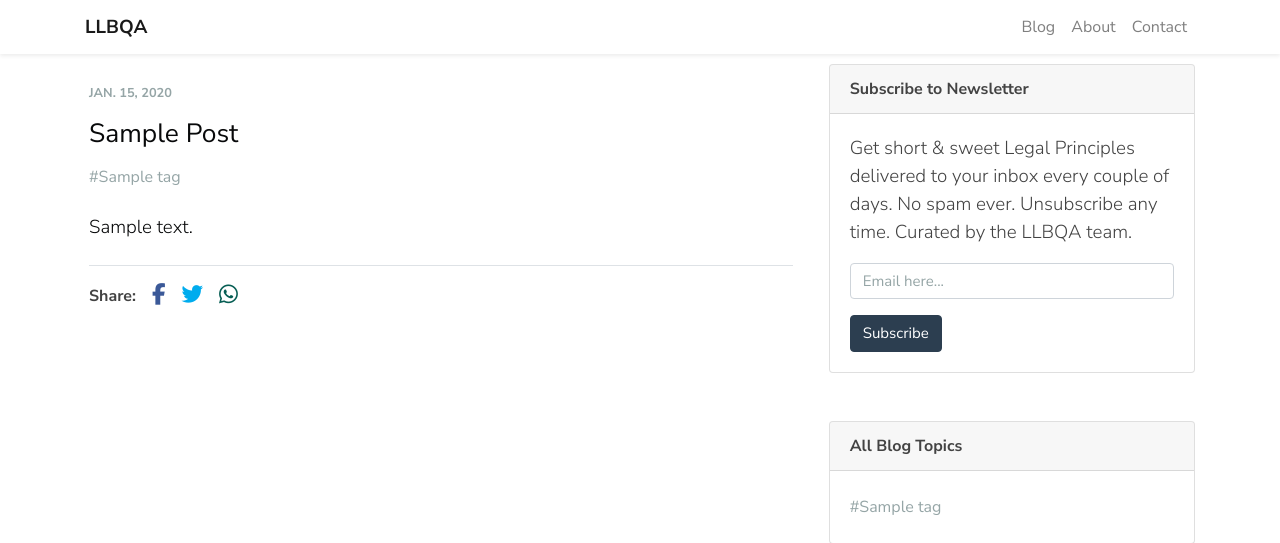
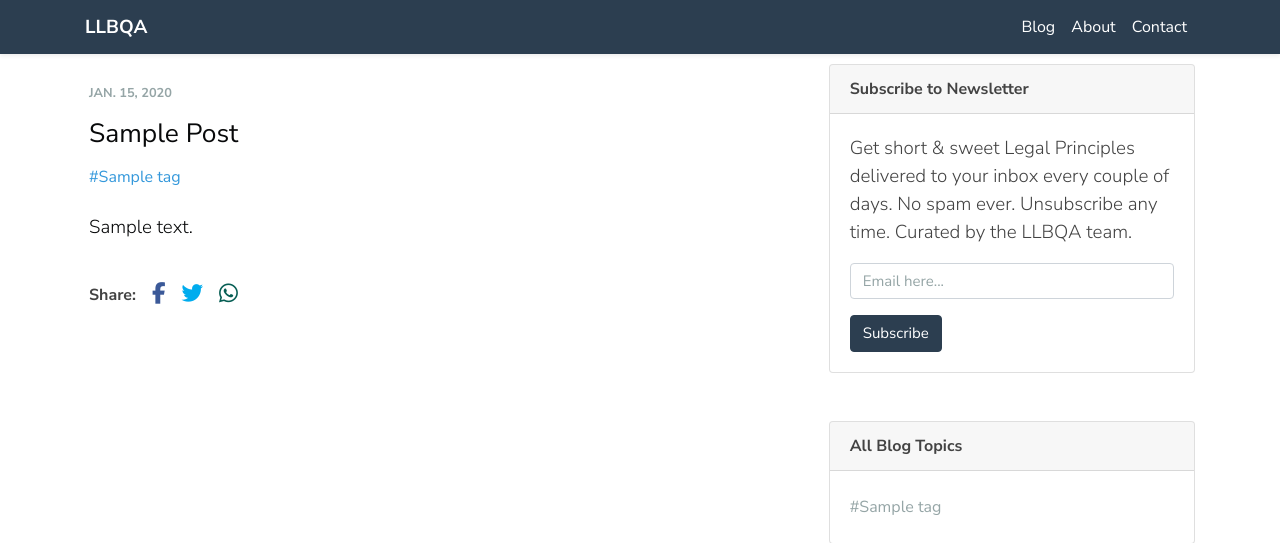
Before and after one commit to BradleyTim/LLBQA, a Django app: a page that uses templates/blog/detail.html in a window 1280 px wide. Shown: the top 543 px of the page. Run offline with Django 3.2, Linux system fonts and the light colour scheme; tables that the repository leaves empty hold one stand-in row (values such as "Sample post"); some libraries are stand-ins or nearby versions.

Commit message:
update image content styles to 100% width

```diff
--- a/static/css/main.css
+++ b/static/css/main.css
@@ -33,10 +33,6 @@ img {
   overflow-x: hidden;
 }
 
-/* header {
-  box-shadow: 2px 3px 4px #ccc;
-} */
-
 header.navbar {
   padding: 7px 16px;
 }
@@ -67,6 +63,10 @@ ul {
 .content p > span {
   font-size: 1.15rem;
   letter-spacing: 0.35px;
+}
+
+.content p > img {
+  width: 100% !important;
 }
 
 .layout {
--- a/templates/blog/detail.html
+++ b/templates/blog/detail.html
@@ -8,13 +8,13 @@
     <ul class="d-flex list-unstyled my-3">
       {% for tag in post.tags.all %}
         <li class="pr-2">
-          <a class="text-muted" href="{% url 'blog-by-tag' tag.name %}">#{{ tag.name }}</a>
+          <a class="text-info" href="{% url 'blog-by-tag' tag.name %}">#{{ tag.name }}</a>
         </li>
       {% endfor %}
     </ul>
     {% endif %}
     <div class="pt-2 overflow-hidden lead custom-text-color content">{{ post.content | safe }}</div>
-    <div class="w-100 my-4 pt-3 d-flex align-items-center border-top share-container">
+    <div class="w-100 my-4 pt-3 d-flex align-items-center share-container">
       <p class="font-weight-bold">Share:</p>
       <a class="d-inline-block mx-3 lead facebook" rel="noopener noreferrer" href="https://www.facebook.com/sharer.php?u={{full_url}}" target="_blank">
         <i class="fab fa-facebook-f"></i>
--- a/templates/blog/index.html
+++ b/templates/blog/index.html
@@ -11,7 +11,7 @@
           <ul class="d-flex list-unstyled">
             {% for tag in post.tags.all %}
               <li class="mr-2">
-                <a class="text-decoration-none text-muted" href="{% url 'blog-by-tag' tag.name %}">#{{ tag.name }}</a>
+                <a class="text-decoration-none text-info" href="{% url 'blog-by-tag' tag.name %}">#{{ tag.name }}</a>
               </li>
             {% endfor %}
           </ul>
--- a/templates/layout/base.html
+++ b/templates/layout/base.html
@@ -4,6 +4,19 @@
 <head>
   <meta charset="UTF-8">
   <meta name="viewport" content="width=device-width, initial-scale=1.0">
+
+  <!-- theme color -->
+  <meta name="theme-color" content="#2C3E50" />
+
+  <!-- Add to home screen for Safari on iOS -->
+  <meta name="apple-mobile-web-app-capable" content="yes">
+  <meta name="apple-mobile-web-app-status-bar-style" content="black">
+  <meta name="apple-mobile-web-app-title" content="LLBQA">
+  <link rel="apple-touch-icon" href="images/icons/icon-152x152.png">
+
+  <!-- Add to home screen for windows phone -->
+  <meta name="msapplication-TileImage" content="images/icons/icon-144x144.png">
+  <meta name="msapplication-TileColor" content="#2C3E50">
 
   <!-- fontawesome icons -->
   <script src="https://kit.fontawesome.com/556c947a11.js" crossorigin="anonymous"></script>
@@ -21,19 +34,6 @@
 
   <!-- manifest -->
   <link rel="manifest" href="{% static 'manifest.json' %}">
-
-  <!-- theme color -->
-  <meta name="theme-color" content="#2C3E50" />
-
-  <!-- Add to home screen for Safari on iOS -->
-  <meta name="apple-mobile-web-app-capable" content="yes">
-  <meta name="apple-mobile-web-app-status-bar-style" content="black">
-  <meta name="apple-mobile-web-app-title" content="LLBQA">
-  <link rel="apple-touch-icon" href="images/icons/icon-152x152.png">
-
-  <!-- Add to home screen for windows phone -->
-  <meta name="msapplication-TileImage" content="images/icons/icon-144x144.png">
-  <meta name="msapplication-TileColor" content="#2C3E50">
 
 
   {% if title %}
@@ -59,7 +59,7 @@
       </div>
     </div>
   </div>
-  <div id="footer">
+  <div id="footer mt-2">
     {% include 'layout/footer.html' %}
   </div>
   <script src="https://code.jquery.com/jquery-3.5.1.slim.min.js" integrity="sha384-DfXdz2htPH0lsSSs5nCTpuj/zy4C+OGpamoFVy38MVBnE+IbbVYUew+OrCXaRkfj" crossorigin="anonymous"></script>
--- a/templates/layout/navbar.html
+++ b/templates/layout/navbar.html
@@ -1,4 +1,4 @@
-<header class="navbar navbar-expand-lg navbar-light fixed-top shadow-sm bg-white header-padding-7">
+<header class="navbar navbar-expand-lg navbar-dark fixed-top shadow-sm bg-primary header-padding-7">
   <nav class="container">
     <a class="navbar-brand font-weight-bold" href="{% url 'pages-index' %}">LLBQA</a>
     <button class="navbar-toggler" type="button" data-toggle="collapse" data-target="#navbarNav" aria-controls="navbarNav" aria-expanded="false" aria-label="Toggle navigation">
```
